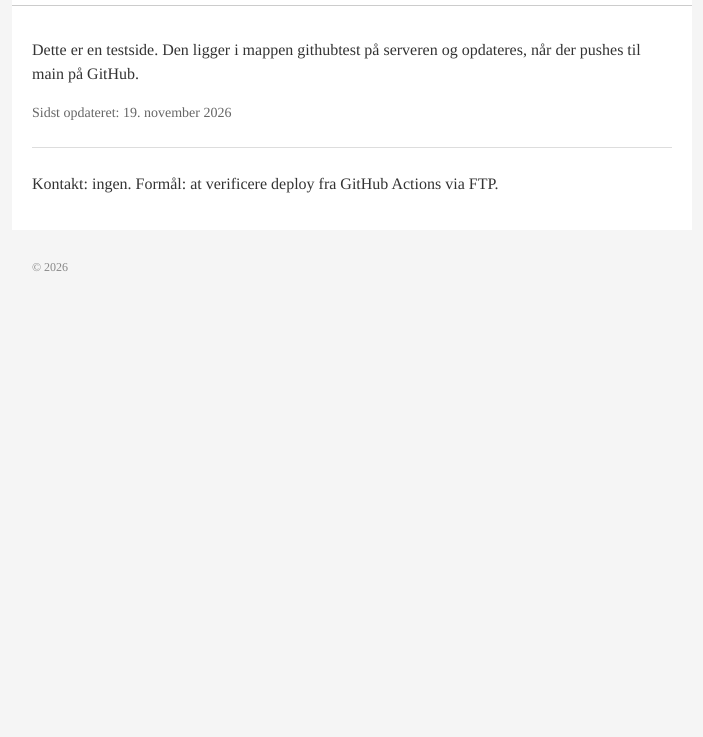
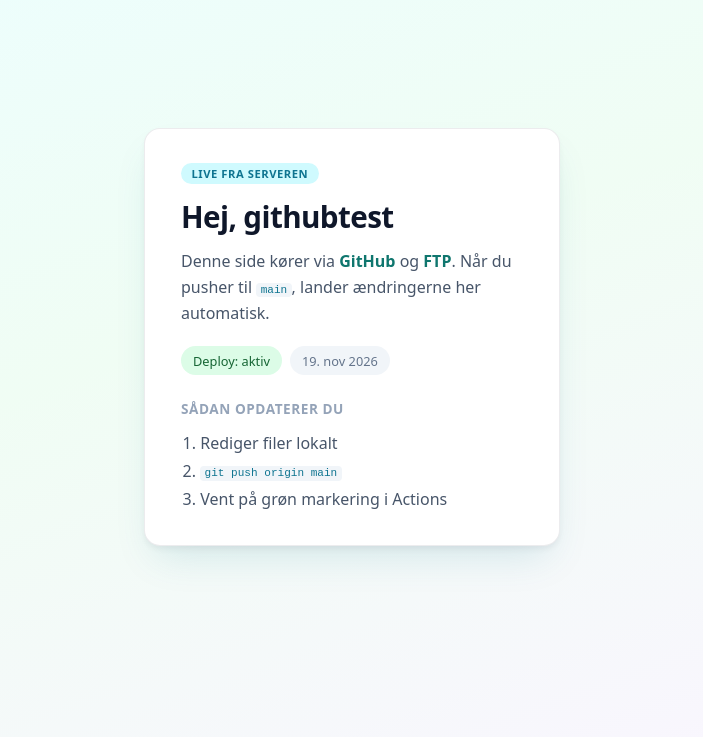
Before and after one commit to prixmulti/github-test, a plain HTML site: page index.html in a window 1280 px wide. Shown: the part 63-800 px from the top of the page, without its empty margins (288-991 px from the left). Drawn offline with Linux system fonts and the light colour scheme.

Commit message:
Friskere enkel forside

```diff
--- a/index.html
+++ b/index.html
@@ -7,28 +7,28 @@
     <link rel="stylesheet" href="styles.css" />
   </head>
   <body>
-    <header>
-      <h1>githubtest</h1>
-    </header>
-
-    <main>
-      <p>
-        Dette er en testside. Den ligger i mappen githubtest på serveren og
-        opdateres, når der pushes til main på GitHub.
+    <main class="wrap">
+      <p class="tag">Live fra serveren</p>
+      <h1>Hej, githubtest</h1>
+      <p class="lead">
+        Denne side kører via <strong>GitHub</strong> og
+        <strong>FTP</strong>. Når du pusher til <code>main</code>, lander
+        ændringerne her automatisk.
       </p>
 
-      <p class="meta">Sidst opdateret: 19. november 2026</p>
+      <div class="pill-row">
+        <span class="pill pill-ok">Deploy: aktiv</span>
+        <span class="pill">19. nov 2026</span>
+      </div>
 
-      <hr />
-
-      <p>
-        Kontakt: ingen. Formål: at verificere deploy fra GitHub Actions via
-        FTP.
-      </p>
+      <section class="steps">
+        <h2>Sådan opdaterer du</h2>
+        <ol>
+          <li>Rediger filer lokalt</li>
+          <li><code>git push origin main</code></li>
+          <li>Vent på grøn markering i Actions</li>
+        </ol>
+      </section>
     </main>
-
-    <footer>
-      <p>&copy; 2026</p>
-    </footer>
   </body>
 </html>
--- a/styles.css
+++ b/styles.css
@@ -1,49 +1,104 @@
+*,
+*::before,
+*::after {
+  box-sizing: border-box;
+}
+
 body {
   margin: 0;
-  font-family: Times, "Times New Roman", serif;
-  font-size: 16px;
-  line-height: 1.5;
-  color: #333;
-  background: #f5f5f5;
+  min-height: 100vh;
+  font-family: system-ui, -apple-system, "Segoe UI", Roboto, sans-serif;
+  color: #1e293b;
+  background: linear-gradient(160deg, #ecfeff 0%, #f0fdf4 45%, #faf5ff 100%);
+  display: grid;
+  place-items: center;
+  padding: 2rem 1.25rem;
 }
 
-header,
-main,
-footer {
-  max-width: 640px;
-  margin: 0 auto;
-  padding: 1rem 1.25rem;
+.wrap {
+  width: 100%;
+  max-width: 26rem;
+  padding: 2rem 2.25rem;
+  background: #fff;
+  border-radius: 1rem;
+  border: 1px solid rgba(15, 23, 42, 0.08);
+  box-shadow:
+    0 4px 6px -1px rgba(15, 23, 42, 0.06),
+    0 20px 40px -12px rgba(14, 116, 144, 0.15);
 }
 
-header {
-  background: #fff;
-  border-bottom: 1px solid #ccc;
+.tag {
+  display: inline-block;
+  margin: 0 0 0.75rem;
+  padding: 0.2rem 0.65rem;
+  font-size: 0.7rem;
+  font-weight: 600;
+  letter-spacing: 0.05em;
+  text-transform: uppercase;
+  color: #0e7490;
+  background: #cffafe;
+  border-radius: 999px;
 }
 
 h1 {
-  margin: 0;
-  font-size: 1.5rem;
-  font-weight: normal;
-  color: #000;
+  margin: 0 0 0.75rem;
+  font-size: 1.85rem;
+  font-weight: 700;
+  color: #0f172a;
+  letter-spacing: -0.02em;
 }
 
-main {
-  background: #fff;
-  min-height: 12rem;
+.lead {
+  margin: 0 0 1.25rem;
+  line-height: 1.6;
+  color: #475569;
 }
 
-.meta {
-  font-size: 0.875rem;
-  color: #666;
+.lead strong {
+  color: #0f766e;
 }
 
-hr {
-  border: none;
-  border-top: 1px solid #ddd;
-  margin: 1.5rem 0;
+.pill-row {
+  display: flex;
+  flex-wrap: wrap;
+  gap: 0.5rem;
+  margin-bottom: 1.5rem;
 }
 
-footer {
-  font-size: 0.75rem;
-  color: #888;
+.pill {
+  padding: 0.35rem 0.75rem;
+  font-size: 0.8rem;
+  font-weight: 500;
+  color: #64748b;
+  background: #f1f5f9;
+  border-radius: 999px;
 }
+
+.pill-ok {
+  color: #166534;
+  background: #dcfce7;
+}
+
+.steps h2 {
+  margin: 0 0 0.65rem;
+  font-size: 0.85rem;
+  font-weight: 600;
+  text-transform: uppercase;
+  letter-spacing: 0.04em;
+  color: #94a3b8;
+}
+
+.steps ol {
+  margin: 0;
+  padding-left: 1.2rem;
+  line-height: 1.75;
+  color: #475569;
+}
+
+code {
+  font-size: 0.85em;
+  padding: 0.12em 0.4em;
+  background: #f1f5f9;
+  border-radius: 0.25rem;
+  color: #0e7490;
+}
```
